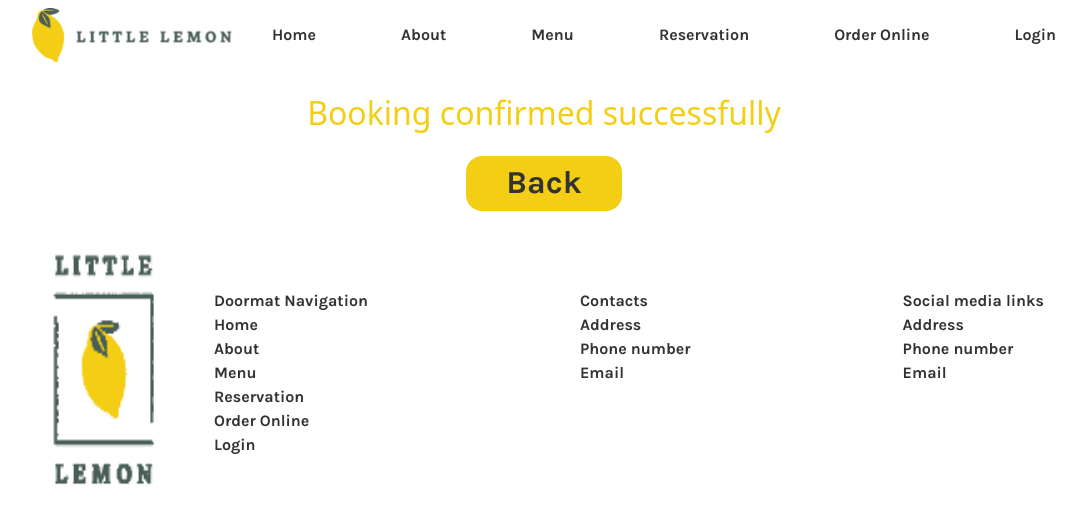
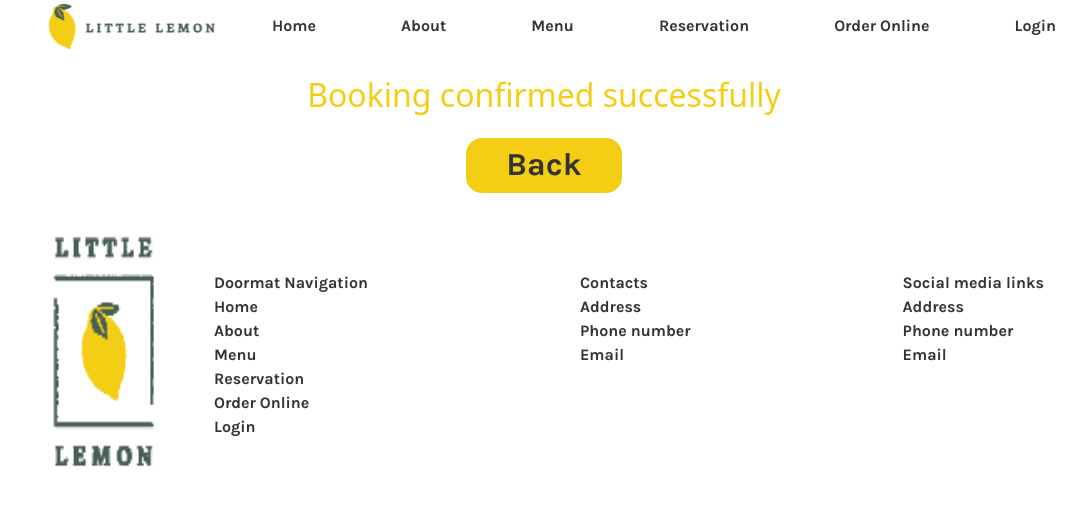
Before and after one commit to Sahar-AbdelSamad/little-lemon, a React (Create React App) app: page /confirmation in a window 1280 px wide. Shown: the top 522 px of the page, without its empty margins (96-1182 px from the left). Built offline with nearby package versions, Linux system fonts and the light colour scheme; the HTML template or start-up script is replaced by a standard one; a web font is replaced by a local one.

Commit message:
Fix Navbar

```diff
--- a/package.json
+++ b/package.json
@@ -8,6 +8,7 @@
     "@testing-library/user-event": "^13.5.0",
     "react": "^18.2.0",
     "react-dom": "^18.2.0",
+    "react-icons": "^5.1.0",
     "react-router-dom": "^6.22.1",
     "react-scripts": "^3.0.1",
     "web-vitals": "^2.1.4"
--- a/src/components/Header.js
+++ b/src/components/Header.js
@@ -1,20 +1,14 @@
-import React ,{useState} from 'react';
+import React from 'react';
+import { NavLink } from 'react-router-dom';
 import Nav from './Nav';
 import './header_footer.css';
-import { NavLink } from 'react-router-dom';
 
 function Header() {
-  const [isOpen, setIsOpen] = useState(false);
-  const handleToggle = () => {
-    setIsOpen(!isOpen);
-  }
   return (
     <header className='header screen-width'>
-      <button className='hamburgerbtn' onClick={handleToggle}></button>
-      {isOpen ? <div className='mobile-nav'><Nav isOpen={isOpen} handleToggle={handleToggle}/></div> : ''}
+      <Nav />
       <NavLink to='/'><div className='logo'/></NavLink>
       <button className='basket'></button>
-      <div className='navbar'><Nav/></div>
     </header>
   );
 }
--- a/src/components/Nav.js
+++ b/src/components/Nav.js
@@ -1,7 +1,13 @@
-import React from 'react';
+import React ,{useState} from 'react';
 import { NavLink } from 'react-router-dom';
+import { FiMenu } from 'react-icons/fi';
+import { MdClose } from 'react-icons/md';
 
-function Nav({isOpen, handleToggle}) {
+function Nav() {
+  const [isOpen, setIsOpen] = useState(false);
+  const handleToggle = () => {
+    setIsOpen(!isOpen);
+  }
   const links = [
     {
       id:1,
@@ -36,10 +42,11 @@ function Nav({isOpen, handleToggle}) {
   ]
   return (
     <nav className='navigation'>
-      {isOpen ? <img onClick={handleToggle} className='closebtn' src={require('../assets/icons_assets/closeicon.png')} alt='close icon'/> : ''}
-      <ul>
+      <button className='hamburgerbtn' onClick={handleToggle}>
+      {!isOpen ? <FiMenu /> : <div className='closebtn'><MdClose /></div>}</button>
+      <ul className={`menu-nav ${isOpen ? 'show-menu' : '' }`}>
         {links.map((link=>(
-          <li key={link.id}><NavLink to={link.path} onClick={handleToggle}>{link.text}</NavLink></li>
+          <li key={link.id}><NavLink to={link.path} onClick={() => setIsOpen(false)}>{link.text}</NavLink></li>
         )))}
       </ul>
     </nav>
--- a/src/components/header_footer.css
+++ b/src/components/header_footer.css
@@ -11,23 +11,21 @@
   border-bottom: 1px solid var(--primary-color-yellow);
 }
 
-.hamburgerbtn {
-  background-image: url(../assets/icons_assets/🦆\ icon\ _hamburger\ menu.svg);
-  background-size: 100% 100%;
-  width: 20px;
-  height: 20px;
+.header .hamburgerbtn {
+  width: 30px;
+  height: 30px;
+  font-size: xx-large;
   border: none;
-  background-color: white;
+  background: transparent;
   margin-left: 2px;
+  position: fixed;
+  z-index: 2;
+  top: -1px;
 }
 
 .closebtn {
-  width: 30px;
-  height: 30px;
-  position: absolute;
-  right: 20px;
-  top: 20px;
-  cursor: pointer;
+  left: 140px;
+  position: relative;
 }
 
 .basket {
@@ -51,18 +49,21 @@
   display: none;
 }
 
-.mobile-nav .navigation {
+.menu-nav {
+  display: none;
+  flex-direction: column;
+  gap: 20px;
+}
+
+.show-menu {
+  display: flex;
   background-color: var(--secondary-color-white);
   position: fixed;
+  margin: 0;
+  padding-top: 50px !important;
+  width: 200px;
   inset: 0;
-}
-
-.mobile-nav .navigation ul {
-  display: flex;
-  flex-direction: column;
-  align-items: center;
-  gap: 20px;
-  margin: 20px auto 0;
+  padding-left: 20px !important;
 }
 
 .footer .navigation {
@@ -115,6 +116,11 @@ a {
 }
 
 @media screen and (min-width:768px) {
+  .header {
+    height: 52px;
+    display: flex;
+  }
+
   .screen-width {
     width: 90%;
     margin: 0 auto;
@@ -128,7 +134,7 @@ a {
   .logo {
     margin-right: 40px;
     width: 200px;
-    height: 70px;
+    height: 45px;
   }
 
   .navbar {
@@ -147,6 +153,7 @@ a {
 
   nav {
     width: 100%;
+    order: 1;
   }
 
   .footer-links {
```
Also changed, not shown: 1 other file (tests, documents, lock files or other folders).
